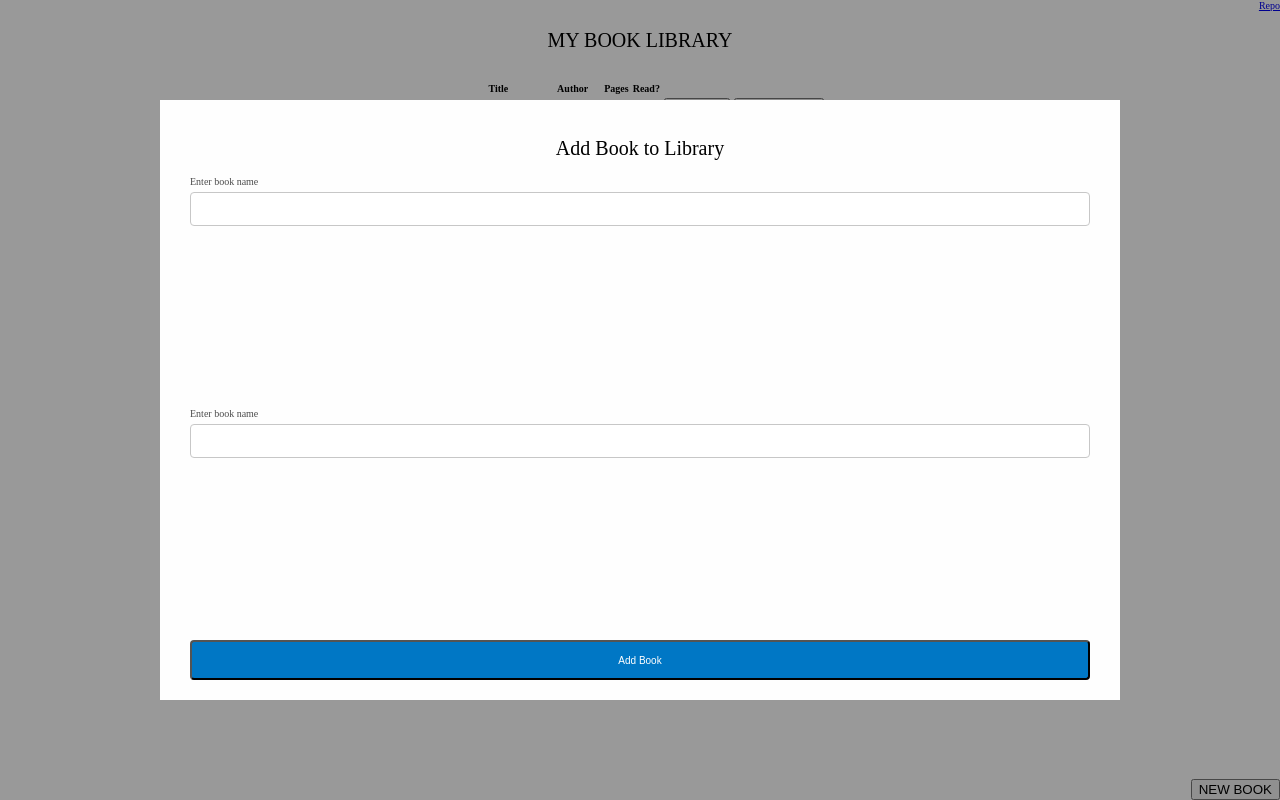
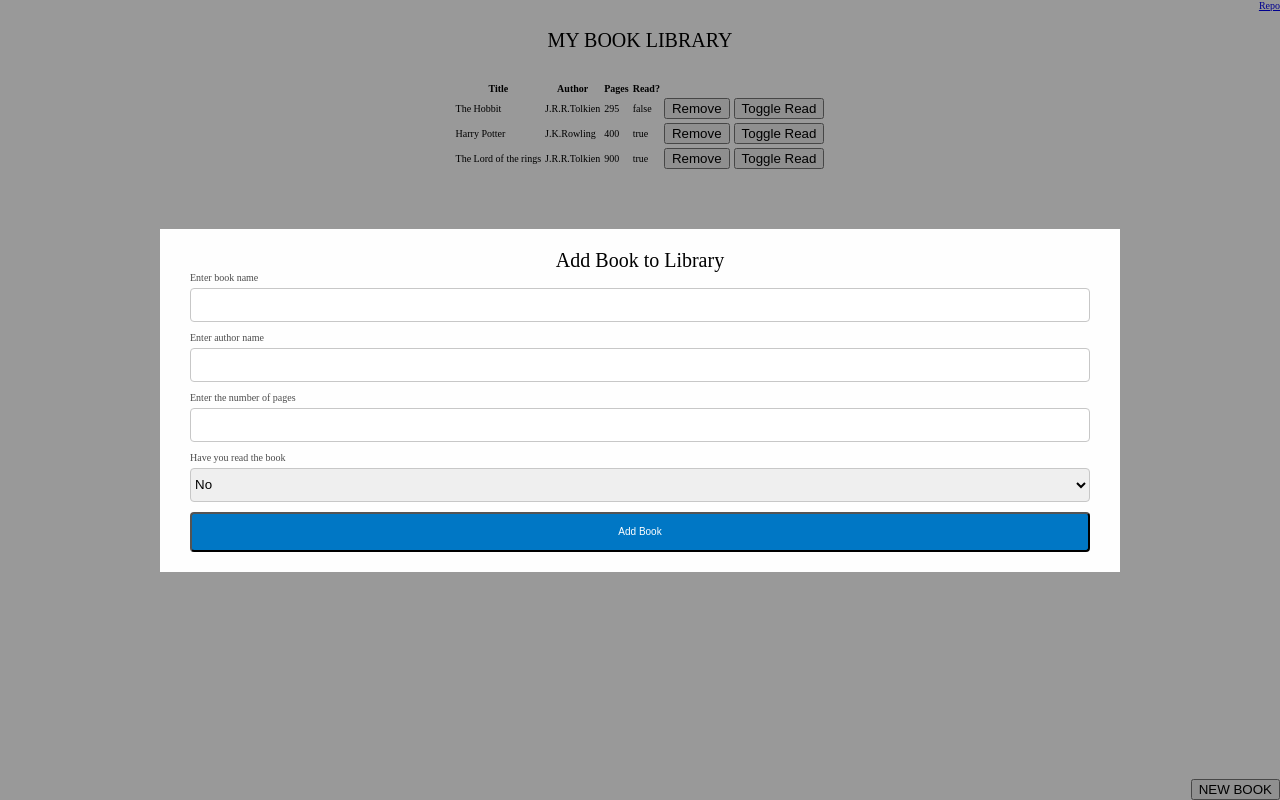
Before and after one commit to Mugilan-Codes/book-library, a plain HTML site: page index.html in a window 1280 px wide. Both pictures are taken after a click on the button "NEW BOOK". Drawn offline with Linux system fonts and the light colour scheme.

Commit message:
Minor Changes

```diff
--- a/css/style.css
+++ b/css/style.css
@@ -74,7 +74,7 @@ input[type='number'] {
   display: flex;
   background-color: #fefefe;
   width: 75%;
-  height: 75%;
+  /* height: 50%; */
   flex-direction: column;
   justify-content: space-between;
   align-items: center;
@@ -115,14 +115,16 @@ form {
   margin-bottom: 0.5rem;
 }
 
-.form-group input {
+.form-group input,
+.form-group select {
   width: 100%;
   border-radius: 4px;
   height: 3.4rem;
   border: 1px solid #c7c7c7;
 }
 
-form button {
+form button,
+input[type='submit'] {
   width: 100%;
   height: 40px;
   background: #0077c5;
--- a/index.html
+++ b/index.html
@@ -48,11 +48,30 @@
           </div>
 
           <div class="form-group">
-            <label for="book-name">Enter book name</label>
-            <input type="text" name="book-name" id="book-name" required />
+            <label for="author-name">Enter author name</label>
+            <input type="text" name="author-name" id="author-name" required />
           </div>
 
-          <button>Add Book</button>
+          <div class="form-group">
+            <label for="no-of-pages">Enter the number of pages</label>
+            <input
+              type="number"
+              name="no-of-pages"
+              id="no-of-pages"
+              min="1"
+              required
+            />
+          </div>
+
+          <div class="form-group">
+            <label for="read-status">Have you read the book</label>
+            <select name="read-status" id="read-status">
+              <option value="yes">Yes</option>
+              <option value="no" selected>No</option>
+            </select>
+          </div>
+
+          <input type="submit" value="Add Book" />
         </form>
       </div>
     </div>
--- a/js/script.js
+++ b/js/script.js
@@ -61,6 +61,7 @@ const toggleRead = (idx) => {
 const library__tbody = document.getElementById('library');
 const newBook__button = document.getElementById('new-book');
 const modal = document.getElementById('myModal');
+const form = modal.querySelector('form');
 
 render();
 
@@ -75,3 +76,5 @@ const windowOnClick = (e) => {
 // newBook__button.addEventListener('click', addBookToLibrary);
 newBook__button.addEventListener('click', toggleModal);
 window.addEventListener('click', windowOnClick);
+
+form.addEventListener('submit', addBookToLibrary)
```
